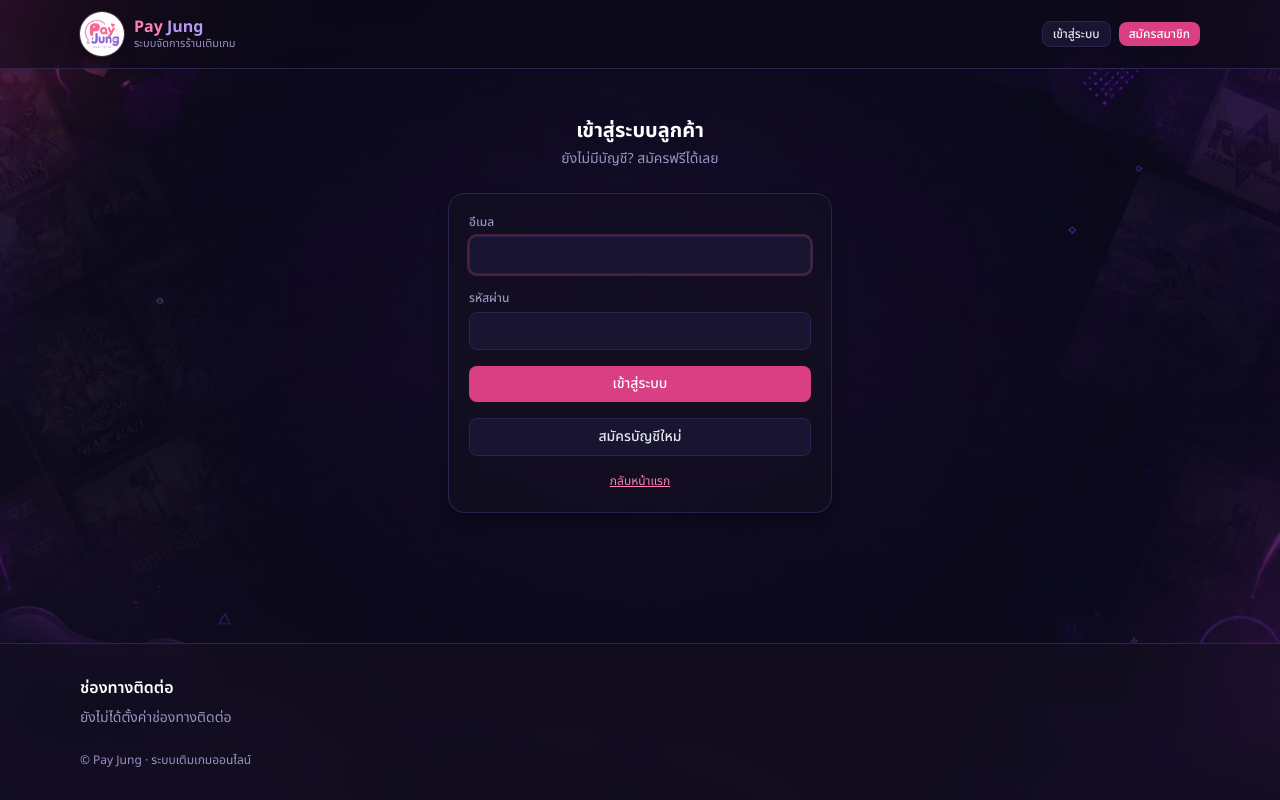
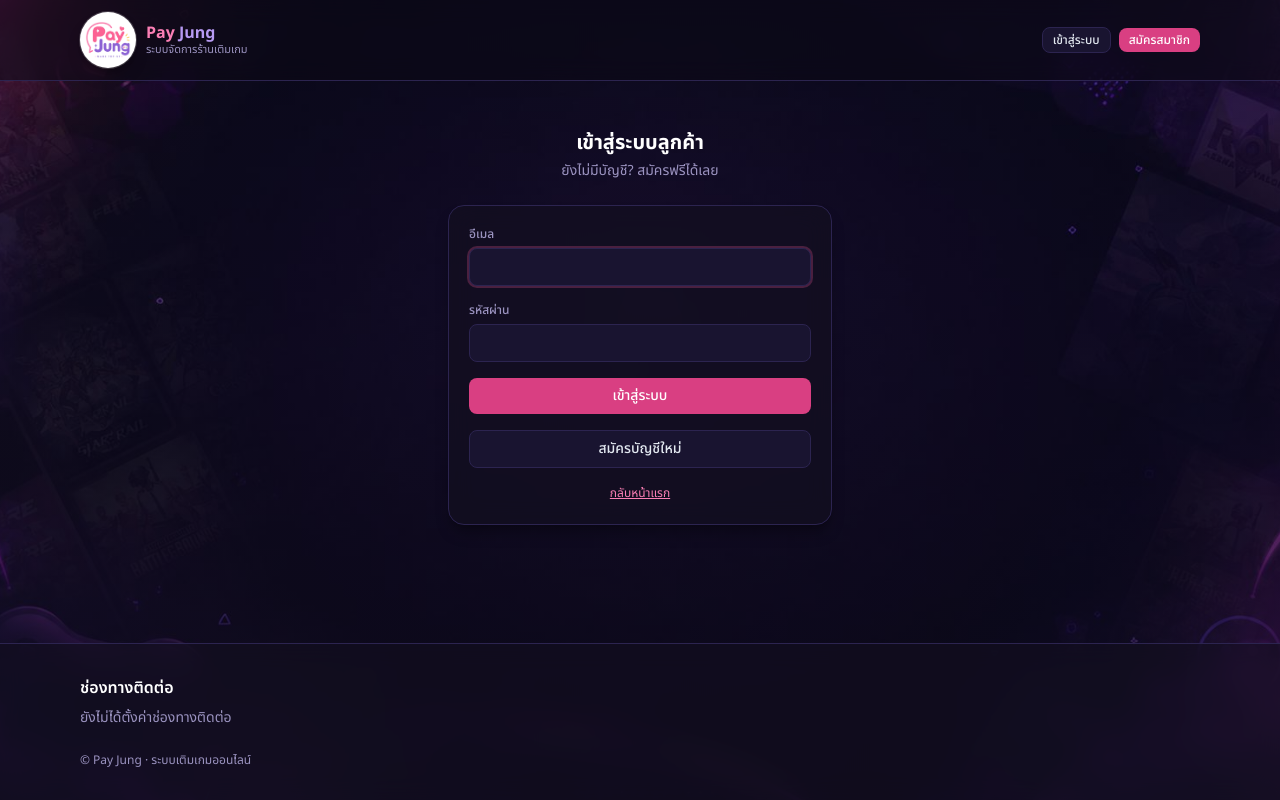
Before and after one commit to aofsenz1990-creator/payjung, a Next.js app: page /shop/login in a window 1280 px wide. Built offline with nearby package versions, Linux system fonts and the light colour scheme; no server answers; the database is empty.

Commit message:
change: ขยายโลโก้ให้ใหญ่ขึ้น (เมนูหลังร้านและหน้าเว็บ 56px, หน้าเข้าสู่ระบบ 152px)

```diff
--- a/src/app/shop/layout.tsx
+++ b/src/app/shop/layout.tsx
@@ -48,7 +48,7 @@ export default async function ShopLayout({ children }: { children: React.ReactNo
       <header className="sticky top-0 z-30 border-b border-ink-800/60 bg-ink-950/60 backdrop-blur-md">
         <div className="mx-auto flex max-w-6xl flex-wrap items-center justify-between gap-3 px-4 py-3">
           <Link href="/shop" className="flex items-center gap-2.5">
-            <BrandLogo circle size={44} compactFallback />
+            <BrandLogo circle size={56} compactFallback />
             <BrandWordmark />
           </Link>
 
--- a/src/components/AuthShell.tsx
+++ b/src/components/AuthShell.tsx
@@ -24,7 +24,7 @@ export function AuthShell({
       <div className="relative w-full max-w-sm">
         <div className="mb-6 text-center">
           <div className="mx-auto mb-5 w-fit">
-            <BrandLogo circle size={132} />
+            <BrandLogo circle size={152} />
           </div>
           <h1 className="text-xl font-bold text-white">{title}</h1>
           <p className="mt-1 text-sm text-mute">{subtitle}</p>
--- a/src/components/Brand.tsx
+++ b/src/components/Brand.tsx
@@ -29,7 +29,7 @@ export function BrandMark({ size = 36, className = '' }: { size?: number; classN
 /** ตัวอักษร Pay Jung ตามสีโลโก้ ใช้คู่กับ BrandMark ตอนไม่มีไฟล์โลโก้ */
 export function BrandWordmark({ subtitle = true }: { subtitle?: boolean }) {
   return (
-    <span>
+    <span className="min-w-0">
       <span className="block text-base font-bold leading-tight">
         <span className="text-brand-400">Pay</span> <span className="text-grape-400">Jung</span>
       </span>
--- a/src/components/Nav.tsx
+++ b/src/components/Nav.tsx
@@ -95,7 +95,7 @@ export function Nav({
 function Brand() {
   return (
     <Link href="/" className="flex items-center gap-2.5">
-      <BrandLogo circle size={40} compactFallback />
+      <BrandLogo circle size={56} compactFallback />
       <BrandWordmark />
     </Link>
   )
```
